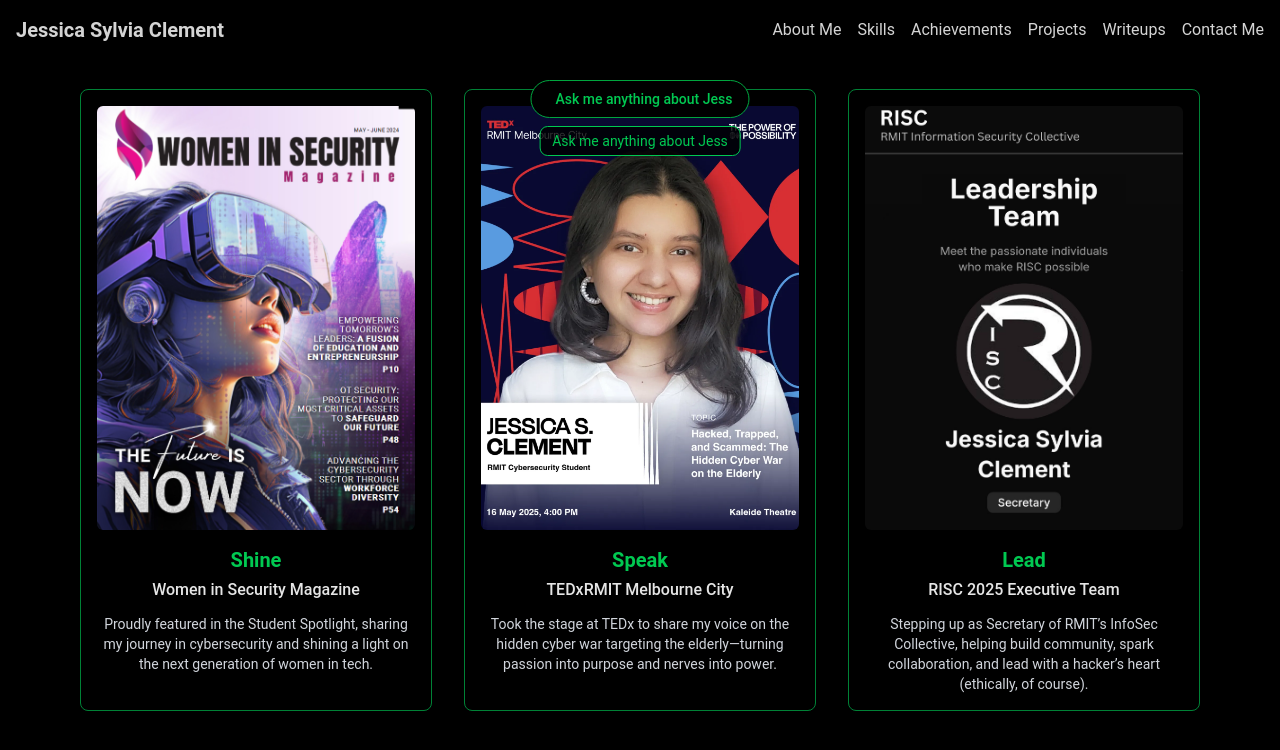
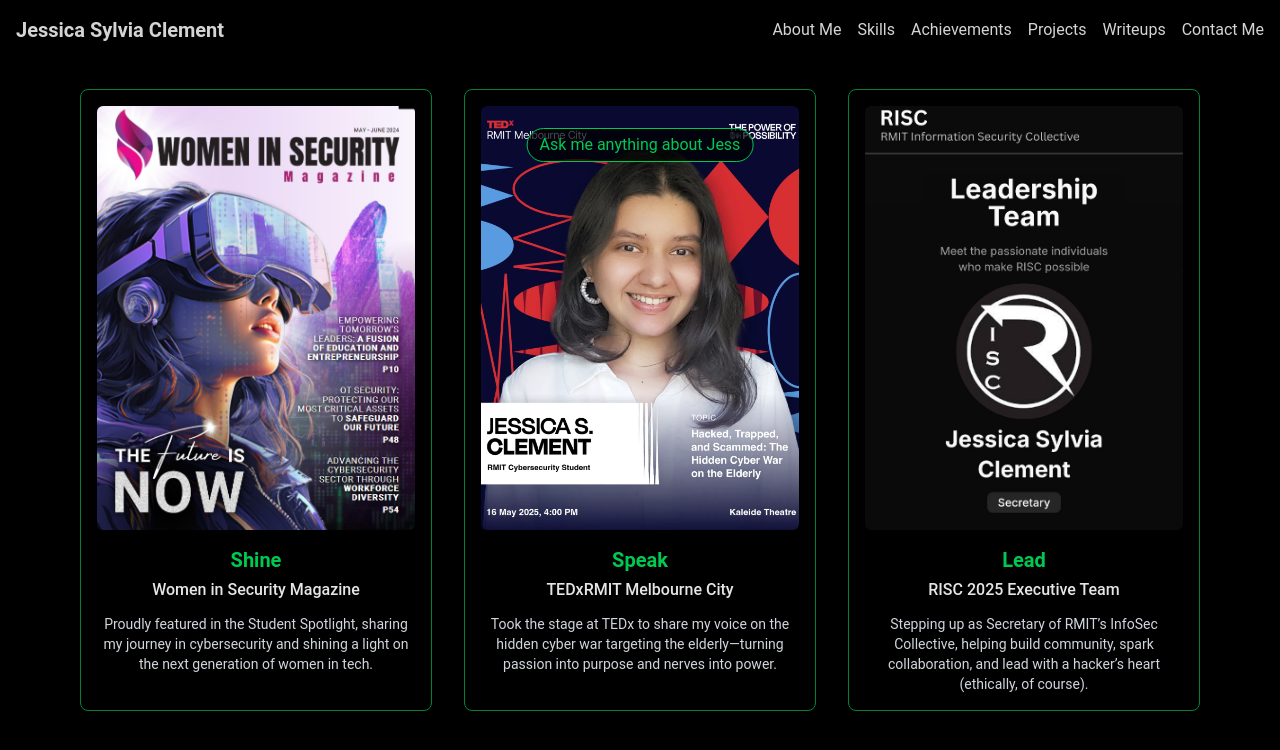
Before and after one commit to Jessica-Sylvia-Clement/jessica-sylvia-clement.github.io, a React (Vite) app: page / in a window 1280 px wide. Both pictures are taken after a click on the element 640 px from the left and 1387 px from the top of the page. Shown: the part 987-1737 px from the top of the page. Built offline with nearby package versions, Linux system fonts and the light colour scheme.

Commit message:
Fix AI chat toggle duplication and restore robot icon

```diff
--- a/src/components/common/AiChatToggle.jsx
+++ b/src/components/common/AiChatToggle.jsx
@@ -35,24 +35,23 @@
       <Link to="/ai_chat" aria-label="AI Chat">
         <button
           onClick={handleButtonClick}
-          className="flex items-center gap-2 px-4 py-2
-                     rounded-full bg-black border border-green-600
-                     cursor-pointer transition-all duration-300
-                     hover:scale-105 hover:border-green-500"
+          className="cursor-pointer flex items-center justify-center
+                     w-10 h-10 rounded-full
+                     transition-all duration-300
+                     hover:scale-110"
         >
-          <i className="fa-solid fa-robot text-green-500 text-lg" />
-          <span className="text-green-500 text-sm font-medium">
-            Ask me anything about Jess
-          </span>
+          <i className="fa-solid fa-robot text-green-500 text-2xl"></i>
         </button>
       </Link>
 
       {showNotification && (
         <div
           className="absolute left-1/2 -translate-x-1/2 mt-2
-                     text-green-500 bg-black/80
-                     text-sm px-3 py-1 rounded-lg
-                     border border-green-500 whitespace-nowrap"
+                     text-green-500 bg-black/70
+                     text-sm md:text-base
+                     px-3 py-1 rounded-full
+                     border border-green-500
+                     whitespace-nowrap"
         >
           Ask me anything about Jess
         </div>
```
